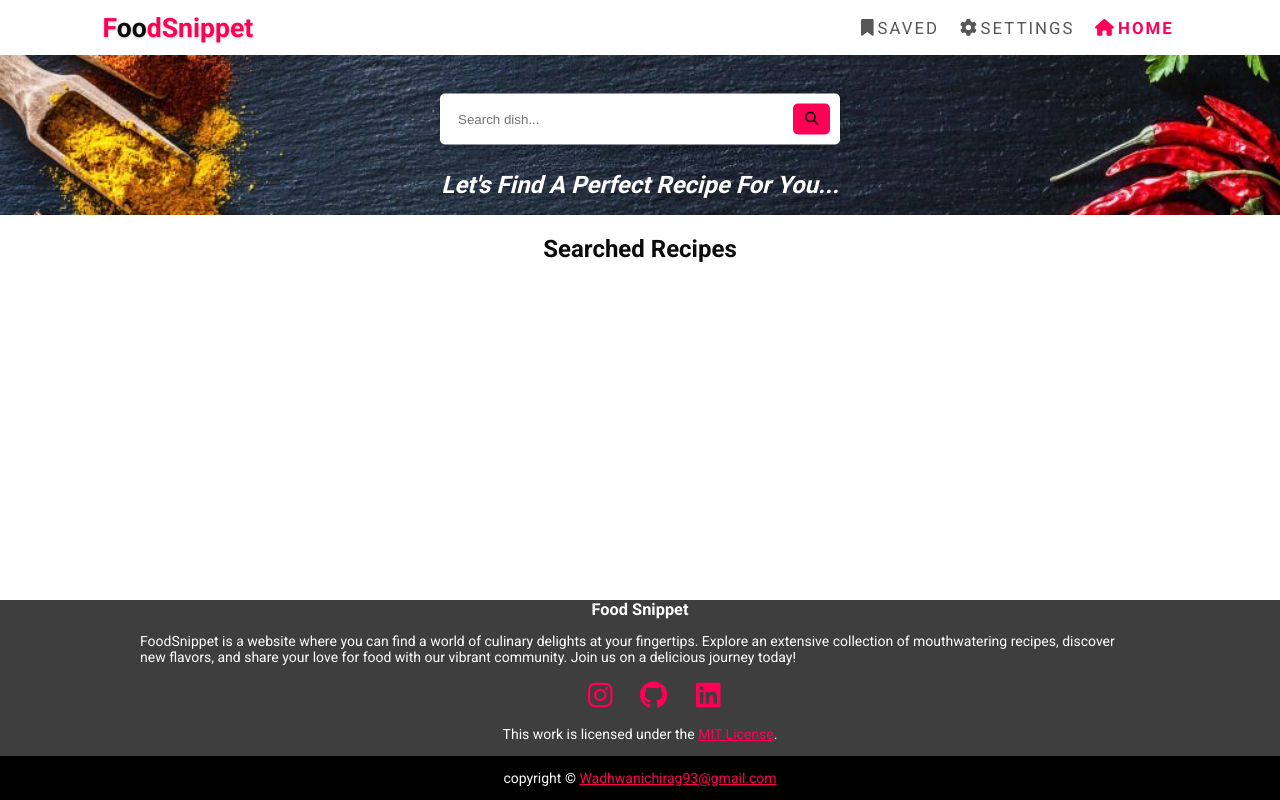
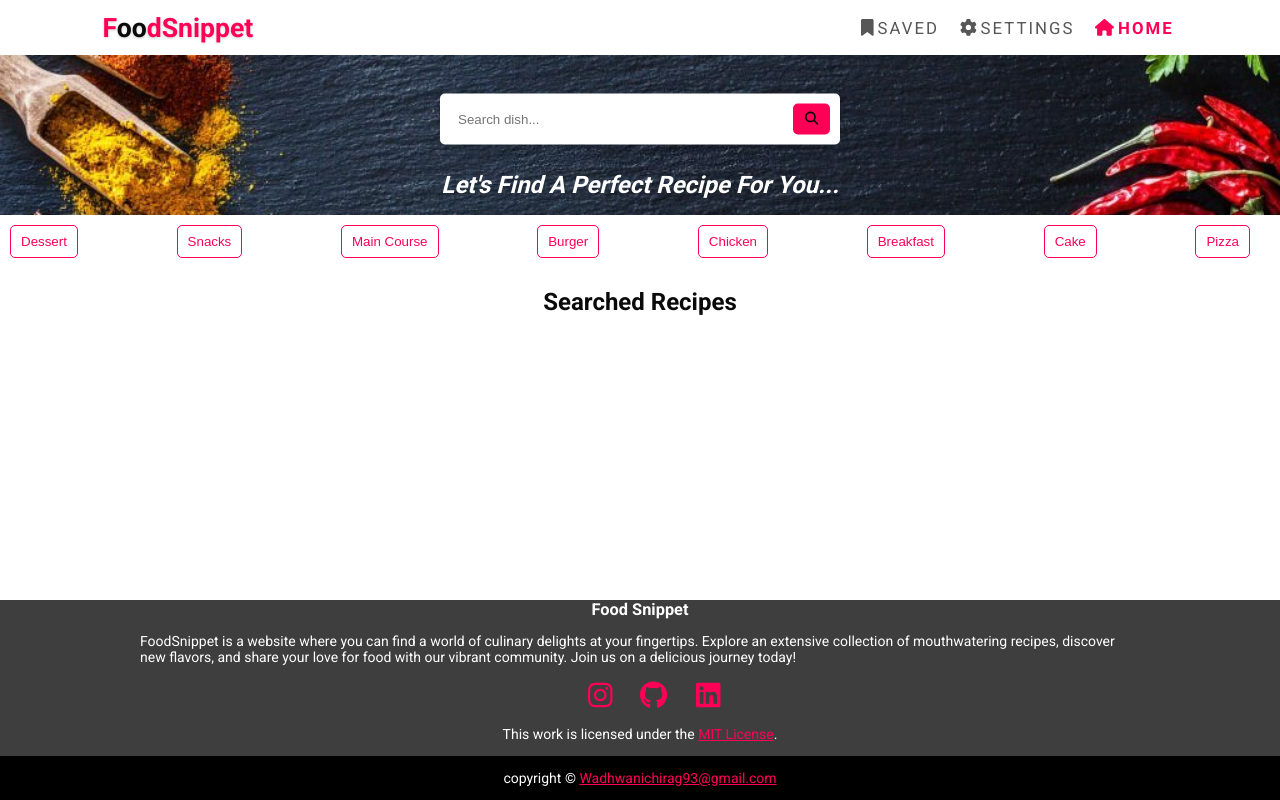
Before and after one commit to ChiragWadhwani05/Food_Snippet_React, a React (Create React App) app: page / in a window 1280 px wide. Built offline with nearby package versions, Linux system fonts and the light colour scheme; a web font is replaced by a local one.

Commit message:
feat: Food Category

```diff
--- /dev/null
+++ b/src/FoodCategories/FoodCategories.jsx
@@ -0,0 +1,31 @@
+import React from 'react';
+import './foodcategories.css';
+
+const foodCategories = [
+  'Dessert',
+  'Snacks',
+  'Main Course',
+  'Burger',
+  'Chicken',
+  'Breakfast',
+  'Cake',
+  'Pizza',
+];
+function FoodCategories({ onButtonClick }) {
+  return (
+    <div className="food-categories-container">
+      {foodCategories.map((category) => (
+        <button
+          className="category-btn"
+          key={category}
+          type="button"
+          onClick={() => onButtonClick(category)}
+        >
+          {category}
+        </button>
+      ))}
+    </div>
+  );
+}
+
+export default FoodCategories;
--- /dev/null
+++ b/src/FoodCategories/foodcategories.css
@@ -0,0 +1,20 @@
+.food-categories-container {
+  display: flex;
+  flex-direction: row;
+  justify-content: space-between;
+  padding: 10px;
+  overflow-x: auto;
+}
+.category-btn {
+  padding: 8px 10px;
+  background-color: transparent;
+  color: var(--primary-color);
+  border: 1px solid var(--primary-color);
+  border-radius: 5px;
+  cursor: pointer;
+  margin-right: 20px;
+}
+.category-btn:hover {
+  background-color: var(--primary-color);
+  color: var(--background-color);
+}
--- a/src/homepage/Home.jsx
+++ b/src/homepage/Home.jsx
@@ -2,6 +2,7 @@ import React, { useState, useEffect } from 'react';
 import SearchBox from '../searchbox/SearchBox';
 import RecipeCard from '../components/recipecard/RecipeCard';
 import './homepage.css';
+import FoodCategories from '../FoodCategories/FoodCategories';
 
 function Home() {
   const [recipes, setRecipes] = useState([]);
@@ -21,16 +22,10 @@ function Home() {
       });
   };
 
-  useEffect(() => {
-    const previousSearchValue = localStorage.getItem('searchValue');
-    if (previousSearchValue) {
-      handleInputChange(previousSearchValue);
-    }
-  }, []); // Empty dependency array means this effect runs once after the first render
-
   return (
     <>
       <SearchBox onInputChange={handleInputChange} />
+      <FoodCategories onButtonClick={handleInputChange} />
       <div className="home-main">
         <h1>Searched Recipes</h1>
         <div className="recipes-container">
--- a/src/searchbox/SearchBox.jsx
+++ b/src/searchbox/SearchBox.jsx
@@ -5,28 +5,27 @@ import { faSearch } from '@fortawesome/free-solid-svg-icons';
 
 function SearchBox({ onInputChange }) {
   const [inputValue, setInputValue] = useState('');
-
-  useEffect(() => {
-    const previousSearchValue = localStorage.getItem('searchValue');
-    if (previousSearchValue) {
-      setInputValue(previousSearchValue);
-    }
-  }, []); // Empty dependency array means this effect runs once after the first render
-
   const handleInputChange = (e) => {
-    const value = e.target.value;
-    setInputValue(value);
-    localStorage.setItem('searchValue', value);
-    onInputChange(value);
+    setInputValue(e.target.value);
   };
 
   const handleSearch = () => {
     // Do something with the inputValue, if needed
+    onInputChange(inputValue);
   };
 
+  // Handle Enter key press
+  const handleKeyPress = (event) => {
+    if (event.key === 'Enter') {
+      handleSearch();
+    }
+  };
   return (
     <div>
       <div className="search-area">
+        <blockquote className="quote-box">
+          <h3 className="quote-text">Let's Find A Perfect Recipe For You...</h3>
+        </blockquote>
         <div className="search-bar">
           <input
             type="text"
@@ -35,18 +34,17 @@ function SearchBox({ onInputChange }) {
             maxLength="50"
             value={inputValue}
             onChange={handleInputChange}
+            onKeyDown={handleKeyPress}
           />
           <button
             type="submit"
             className="search-button"
+            aria-label="Search"
             onClick={handleSearch}
           >
             <FontAwesomeIcon icon={faSearch} />
           </button>
         </div>
-        <blockquote className="quote-box">
-          <h3 className="quote-text">Let's Find A Perfect Recipe For You...</h3>
-        </blockquote>
       </div>
     </div>
   );
```
